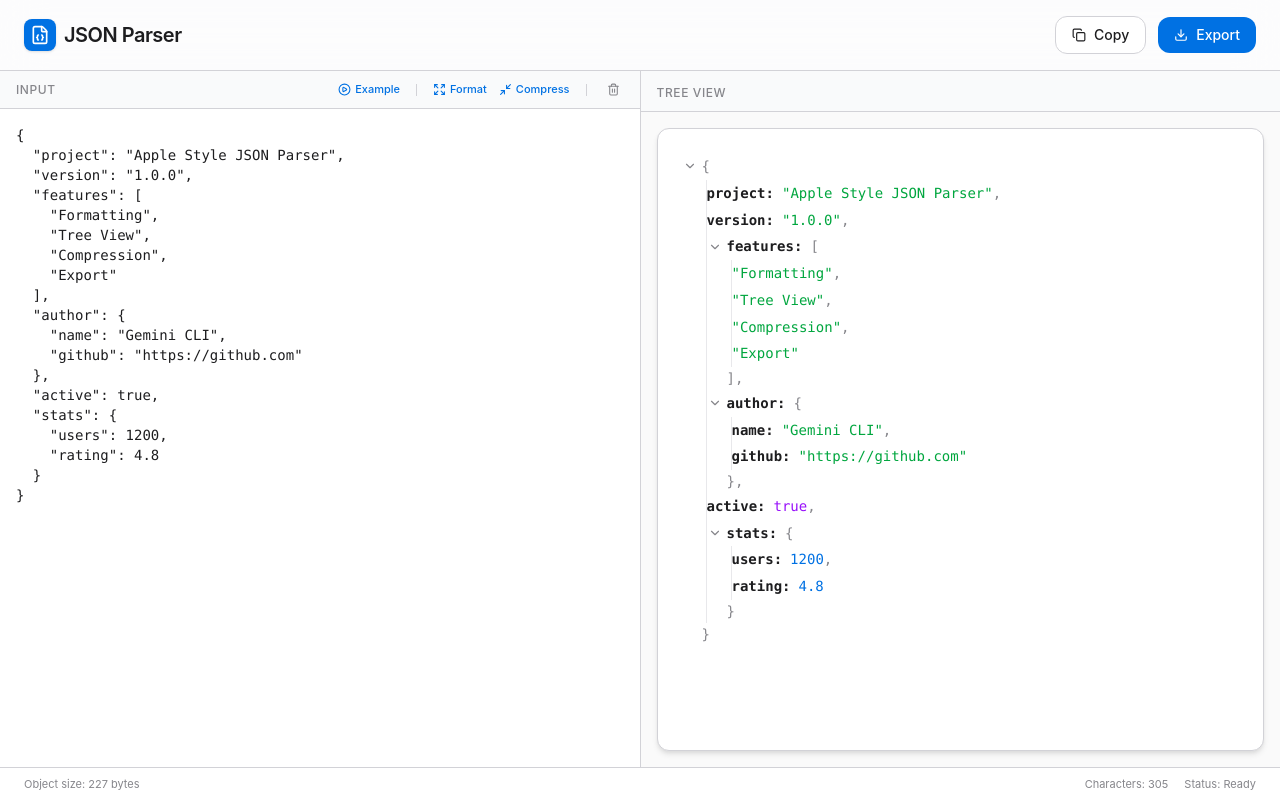
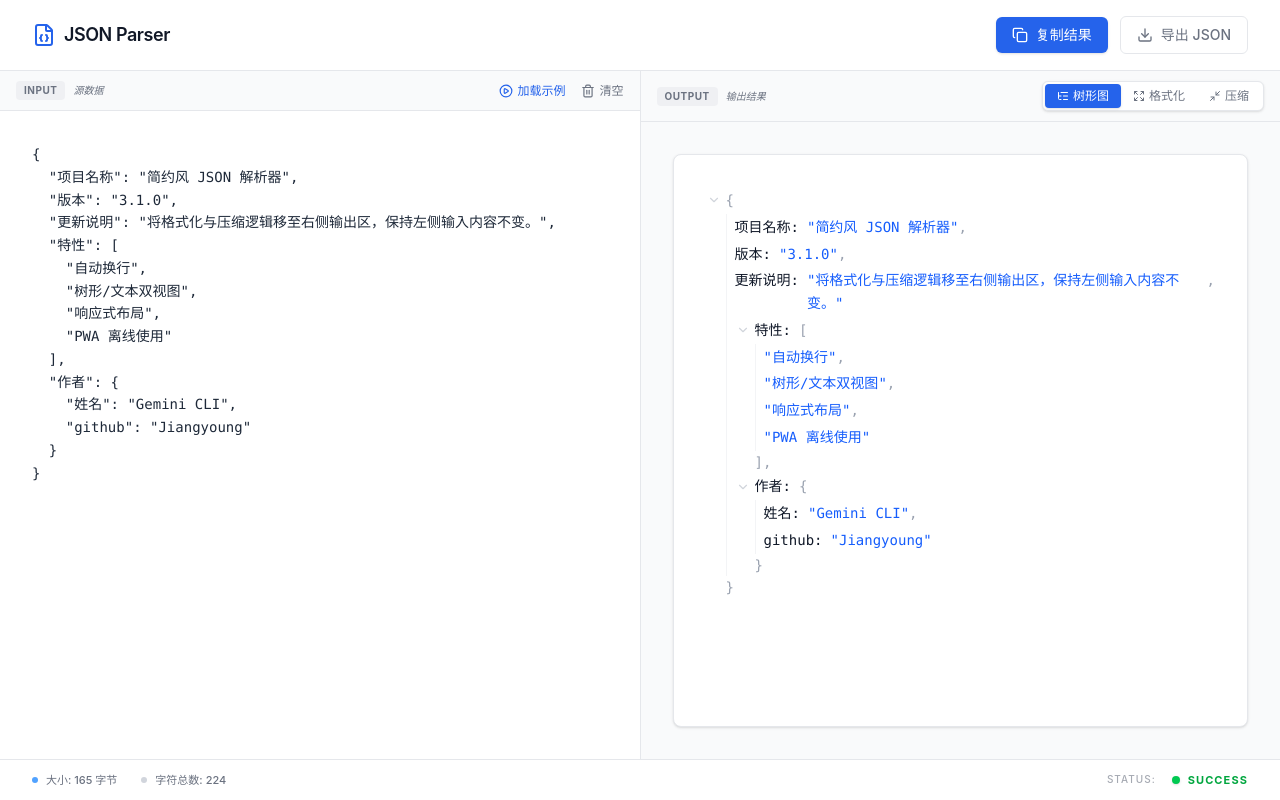
Before and after one commit to Jiangyoung/jsonparser, a React (Vite) app: page / in a window 1280 px wide. Built offline with nearby package versions, Linux system fonts and the light colour scheme.

Commit message:
feat: minimalist style, output view switcher, and dual-view logic

```diff
--- a/src/App.tsx
+++ b/src/App.tsx
@@ -1,24 +1,23 @@
 import { useState, useCallback, useMemo } from 'react';
-import { Copy, Download, Trash2, FileJson, Minimize2, Expand, Check, AlertCircle, PlayCircle } from 'lucide-react';
+import { Copy, Download, Trash2, FileJson, Minimize2, Expand, Check, AlertCircle, PlayCircle, ListTree } from 'lucide-react';
 import JsonTree from './components/JsonTree';
 
 const EXAMPLE_JSON = {
-  project: "Apple Style JSON Parser",
-  version: "1.0.0",
-  features: ["Formatting", "Tree View", "Compression", "Export"],
-  author: {
-    name: "Gemini CLI",
-    github: "https://github.com"
-  },
-  active: true,
-  stats: {
-    users: 1200,
-    rating: 4.8
+  项目名称: "简约风 JSON 解析器",
+  版本: "3.1.0",
+  更新说明: "将格式化与压缩逻辑移至右侧输出区，保持左侧输入内容不变。",
+  特性: ["自动换行", "树形/文本双视图", "响应式布局", "PWA 离线使用"],
+  作者: {
+    姓名: "Gemini CLI",
+    github: "Jiangyoung"
   }
 };
 
+type ViewMode = 'tree' | 'format' | 'minify';
+
 function App() {
   const [input, setInput] = useState(JSON.stringify(EXAMPLE_JSON, null, 2));
+  const [viewMode, setViewMode] = useState<ViewMode>('tree');
   const [error, setError] = useState<string | null>(null);
   const [copied, setCopied] = useState(false);
 
@@ -34,31 +33,27 @@ function App() {
     }
   }, [input]);
 
+  const outputContent = useMemo(() => {
+    if (!parsedData) return "";
+    if (viewMode === 'minify') return JSON.stringify(parsedData);
+    return JSON.stringify(parsedData, null, 2);
+  }, [parsedData, viewMode]);
+
   const handleCopy = useCallback(() => {
-    navigator.clipboard.writeText(input);
+    const textToCopy = viewMode === 'tree' ? JSON.stringify(parsedData, null, 2) : outputContent;
+    navigator.clipboard.writeText(textToCopy);
     setCopied(true);
     setTimeout(() => setCopied(false), 2000);
-  }, [input]);
-
-  const handleCompress = useCallback(() => {
-    if (parsedData) {
-      setInput(JSON.stringify(parsedData));
-    }
-  }, [parsedData]);
-
-  const handleFormat = useCallback(() => {
-    if (parsedData) {
-      setInput(JSON.stringify(parsedData, null, 2));
-    }
-  }, [parsedData]);
+  }, [outputContent, viewMode, parsedData]);
 
   const handleExample = useCallback(() => {
     setInput(JSON.stringify(EXAMPLE_JSON, null, 2));
+    setViewMode('tree');
   }, []);
 
   const handleExport = useCallback(() => {
     if (!parsedData) return;
-    const blob = new Blob([input], { type: 'application/json' });
+    const blob = new Blob([outputContent], { type: 'application/json' });
     const url = URL.createObjectURL(blob);
     const link = document.createElement('a');
     const timestamp = new Date().toISOString().replace(/[-:T]/g, '').split('.')[0];
@@ -68,105 +63,145 @@ function App() {
     link.click();
     document.body.removeChild(link);
     URL.revokeObjectURL(url);
-  }, [input, parsedData]);
+  }, [outputContent, parsedData]);
 
   const handleClear = useCallback(() => {
     setInput("");
   }, []);
 
   return (
-    <div className="min-h-screen flex flex-col">
-      {/* Header */}
-      <header className="glass sticky top-0 z-10 px-6 py-4 border-b border-apple-border flex items-center justify-between">
+    <div className="min-h-screen flex flex-col bg-min-bg text-min-text">
+      {/* 顶部导航 */}
+      <header className="min-header px-8 py-4 flex items-center justify-between">
         <div className="flex items-center gap-2">
-          <div className="bg-apple-blue p-1.5 rounded-lg shadow-sm">
-            <FileJson className="text-white" size={20} />
-          </div>
-          <h1 className="text-xl font-semibold tracking-tight">JSON Parser</h1>
+          <FileJson className="text-min-accent" size={24} />
+          <h1 className="text-lg font-semibold tracking-tight">JSON Parser</h1>
         </div>
         <div className="flex items-center gap-3">
-          <button onClick={handleCopy} className="apple-button-secondary text-sm flex items-center gap-2">
-            {copied ? <Check size={14} /> : <Copy size={14} />}
-            {copied ? 'Copied' : 'Copy'}
+          <button
+            onClick={handleCopy}
+            className={`min-button-primary flex items-center gap-2 transition-all ${copied ? 'bg-green-600' : 'bg-min-accent'}`}
+          >
+            {copied ? <Check size={16} /> : <Copy size={16} />}
+            {copied ? '已复制' : '复制结果'}
           </button>
-          <button onClick={handleExport} className="apple-button text-sm flex items-center gap-2">
-            <Download size={14} />
-            Export
+          <button onClick={handleExport} className="min-button-secondary flex items-center gap-2">
+            <Download size={16} />
+            导出 JSON
           </button>
         </div>
       </header>
 
-      {/* Main content */}
+      {/* 主体内容 */}
       <main className="flex-1 flex flex-col md:flex-row overflow-hidden">
-        {/* Input area */}
-        <section className="flex-1 flex flex-col border-r border-apple-border">
-          <div className="bg-gray-50 px-4 py-2 border-b border-apple-border flex items-center justify-between">
-            <span className="text-xs font-medium text-apple-secondary uppercase tracking-wider">Input</span>
-            <div className="flex items-center gap-3">
-              <button onClick={handleExample} className="flex items-center gap-1 text-[11px] font-medium text-apple-blue hover:opacity-80 transition-opacity">
-                <PlayCircle size={13} />
-                Example
+        {/* 左侧：输入区 */}
+        <section className="flex-1 flex flex-col border-r border-min-border">
+          <div className="min-panel-header">
+            <div className="flex items-center gap-2">
+              <span className="min-tag">Input</span>
+              <span className="text-[10px] text-min-secondary font-mono italic">源数据</span>
+            </div>
+            <div className="flex items-center gap-4">
+              <button onClick={handleExample} className="text-xs font-medium text-min-accent hover:opacity-70 flex items-center gap-1 transition-opacity">
+                <PlayCircle size={14} />
+                加载示例
               </button>
-              <div className="w-px h-3 bg-apple-border mx-1" />
-              <button onClick={handleFormat} className="flex items-center gap-1 text-[11px] font-medium text-apple-blue hover:opacity-80 transition-opacity">
-                <Expand size={13} />
-                Format
-              </button>
-              <button onClick={handleCompress} className="flex items-center gap-1 text-[11px] font-medium text-apple-blue hover:opacity-80 transition-opacity">
-                <Minimize2 size={13} />
-                Compress
-              </button>
-              <div className="w-px h-3 bg-apple-border mx-1" />
-              <button onClick={handleClear} className="p-1 hover:bg-gray-200 rounded transition-colors text-apple-secondary" title="Clear">
-                <Trash2 size={13} />
+              <button onClick={handleClear} className="text-xs font-medium text-min-secondary hover:text-red-500 flex items-center gap-1 transition-colors">
+                <Trash2 size={14} />
+                清空
               </button>
             </div>
           </div>
           <textarea
             value={input}
             onChange={(e) => setInput(e.target.value)}
-            className="flex-1 w-full p-4 font-mono text-sm resize-none focus:outline-none bg-white"
-            placeholder="Paste your JSON here..."
+            className="flex-1 w-full p-8 font-mono text-sm resize-none focus:outline-none bg-white text-gray-800 leading-relaxed border-none"
+            placeholder="在此粘贴 JSON 源码..."
             spellCheck={false}
           />
         </section>
 
-        {/* Output area */}
-        <section className="flex-1 flex flex-col bg-[#fafafa]">
-          <div className="bg-gray-50 px-4 py-2 border-b border-apple-border">
-            <span className="text-xs font-medium text-apple-secondary uppercase tracking-wider">Tree View</span>
+        {/* 右侧：输出/预览区 */}
+        <section className="flex-1 flex flex-col bg-min-sub">
+          <div className="min-panel-header">
+            <div className="flex items-center gap-2">
+              <span className="min-tag">Output</span>
+              <span className="text-[10px] text-min-secondary font-mono italic">输出结果</span>
+            </div>
+            <div className="flex bg-white rounded-md border border-min-border p-0.5 shadow-sm">
+              <button
+                onClick={() => setViewMode('tree')}
+                className={`px-3 py-1 rounded-sm text-xs font-medium transition-all flex items-center gap-1 ${viewMode === 'tree' ? 'bg-min-accent text-white shadow-sm' : 'text-min-secondary hover:text-min-text'}`}
+              >
+                <ListTree size={12} />
+                树形图
+              </button>
+              <button
+                onClick={() => setViewMode('format')}
+                className={`px-3 py-1 rounded-sm text-xs font-medium transition-all flex items-center gap-1 ${viewMode === 'format' ? 'bg-min-accent text-white shadow-sm' : 'text-min-secondary hover:text-min-text'}`}
+              >
+                <Expand size={12} />
+                格式化
+              </button>
+              <button
+                onClick={() => setViewMode('minify')}
+                className={`px-3 py-1 rounded-sm text-xs font-medium transition-all flex items-center gap-1 ${viewMode === 'minify' ? 'bg-min-accent text-white shadow-sm' : 'text-min-secondary hover:text-min-text'}`}
+              >
+                <Minimize2 size={12} />
+                压缩
+              </button>
+            </div>
           </div>
-          <div className="flex-1 p-4 overflow-auto">
+
+          <div className="flex-1 p-8 overflow-auto">
             {error ? (
-              <div className="apple-card bg-red-50 border-red-100 p-4 flex gap-3 text-red-600">
-                <AlertCircle size={18} className="shrink-0" />
+              <div className="bg-red-50 border border-red-100 rounded-lg p-6 flex gap-4 text-red-600">
+                <AlertCircle size={20} className="shrink-0" />
                 <div>
-                  <h3 className="font-semibold text-sm">Invalid JSON</h3>
-                  <p className="text-xs mt-1 leading-relaxed">{error}</p>
+                  <h3 className="font-semibold text-sm underline decoration-2">解析错误 (Syntax Error)</h3>
+                  <p className="text-xs mt-3 leading-relaxed opacity-90 break-all font-mono bg-white/50 p-3 rounded border border-red-200">{error}</p>
                 </div>
               </div>
             ) : parsedData ? (
-              <div className="bg-white apple-card p-6 min-h-full">
-                <JsonTree data={parsedData} />
+              <div className="bg-white rounded-lg border border-min-border p-8 min-h-full shadow-sm">
+                {viewMode === 'tree' ? (
+                  <JsonTree data={parsedData} />
+                ) : (
+                  <pre className="font-mono text-sm text-gray-800 break-all whitespace-pre-wrap leading-relaxed animate-in fade-in duration-300">
+                    {outputContent}
+                  </pre>
+                )}
               </div>
             ) : (
-              <div className="h-full flex flex-col items-center justify-center text-apple-secondary opacity-50">
-                <FileJson size={48} strokeWidth={1} />
-                <p className="mt-2 text-sm">No valid JSON data</p>
+              <div className="h-full flex flex-col items-center justify-center text-min-secondary/30">
+                <FileJson size={48} strokeWidth={1} className="opacity-20" />
+                <p className="mt-4 text-sm font-medium tracking-widest uppercase opacity-40">Ready to Analyze</p>
               </div>
             )}
           </div>
         </section>
       </main>
 
-      {/* Footer / Status bar */}
-      <footer className="px-6 py-2 bg-white border-t border-apple-border flex items-center justify-between text-[11px] text-apple-secondary">
-        <div>
-          {parsedData ? `Object size: ${JSON.stringify(parsedData).length} bytes` : 'Waiting for input'}
+      {/* 底部状态栏 */}
+      <footer className="px-8 py-3 bg-white border-t border-min-border flex items-center justify-between text-[11px] text-min-secondary font-medium">
+        <div className="flex items-center gap-6">
+          <span className="flex items-center gap-2">
+            <div className="w-1.5 h-1.5 rounded-full bg-blue-400" />
+            大小: {parsedData ? `${JSON.stringify(parsedData).length} 字节` : '---'}
+          </span>
+          <span className="flex items-center gap-2">
+            <div className="w-1.5 h-1.5 rounded-full bg-gray-300" />
+            字符总数: {input.length}
+          </span>
         </div>
         <div className="flex items-center gap-4">
-          <span>Characters: {input.length}</span>
-          <span>Status: {error ? 'Error' : 'Ready'}</span>
+          <span className="text-[10px] tracking-widest uppercase opacity-60">Status:</span>
+          <div className="flex items-center gap-2">
+            <div className={`w-2 h-2 rounded-full shadow-sm ${error ? 'bg-red-500 animate-pulse' : 'bg-green-500'}`} />
+            <span className={`uppercase tracking-widest font-bold ${error ? 'text-red-500' : 'text-green-600'}`}>
+              {error ? 'Invalid' : 'Success'}
+            </span>
+          </div>
         </div>
       </footer>
     </div>
--- a/src/components/JsonTree.tsx
+++ b/src/components/JsonTree.tsx
@@ -18,9 +18,9 @@ const JsonTree: React.FC<JsonTreeProps> = ({ data, label, isLast = true, depth =
   const toggle = () => setIsOpen(!isOpen);
 
   const renderValue = (val: any) => {
-    if (typeof val === 'string') return <span className="text-green-600">"{val}"</span>;
-    if (typeof val === 'number') return <span className="text-apple-blue">{val}</span>;
-    if (typeof val === 'boolean') return <span className="text-purple-600">{val.toString()}</span>;
+    if (typeof val === 'string') return <span className="text-blue-600 break-all whitespace-pre-wrap">"{val}"</span>;
+    if (typeof val === 'number') return <span className="text-orange-600 font-medium">{val}</span>;
+    if (typeof val === 'boolean') return <span className="text-purple-600 font-medium">{val.toString()}</span>;
     if (val === null) return <span className="text-gray-400">null</span>;
     return null;
   };
@@ -28,9 +28,9 @@ const JsonTree: React.FC<JsonTreeProps> = ({ data, label, isLast = true, depth =
   if (!isObject) {
     return (
       <div className="flex items-start py-0.5 font-mono text-sm leading-relaxed">
-        {label && <span className="text-apple-text font-semibold mr-2">{label}:</span>}
+        {label && <span className="text-gray-900 font-medium mr-2 shrink-0">{label}:</span>}
         {renderValue(data)}
-        {!isLast && <span className="text-apple-secondary">,</span>}
+        {!isLast && <span className="text-gray-400">,</span>}
       </div>
     );
   }
@@ -40,22 +40,22 @@ const JsonTree: React.FC<JsonTreeProps> = ({ data, label, isLast = true, depth =
 
   return (
     <div className="font-mono text-sm leading-relaxed">
-      <div className="flex items-center cursor-pointer hover:bg-black/5 rounded px-1 -ml-1 py-0.5" onClick={toggle}>
-        <span className="w-4 h-4 flex items-center justify-center mr-1 text-apple-secondary">
+      <div className="flex items-center cursor-pointer hover:bg-black/5 rounded px-1 -ml-1 py-0.5 group" onClick={toggle}>
+        <span className="w-4 h-4 flex items-center justify-center mr-1 text-gray-300 group-hover:text-gray-600">
           {!isEmpty && (isOpen ? <ChevronDown size={14} /> : <ChevronRight size={14} />)}
         </span>
-        {label && <span className="text-apple-text font-semibold mr-2">{label}:</span>}
-        <span className="text-apple-secondary">{bracketOpen}</span>
+        {label && <span className="text-gray-900 font-medium mr-2">{label}:</span>}
+        <span className="text-gray-400">{bracketOpen}</span>
         {!isOpen && !isEmpty && (
-          <span className="mx-1 px-1 bg-gray-200 rounded text-xs text-gray-500">
+          <span className="mx-1 px-1 bg-gray-100 rounded text-[10px] text-gray-500">
             {isArray ? `${data.length} items` : `${Object.keys(data).length} keys`}
           </span>
         )}
-        {!isOpen && <span className="text-apple-secondary">{bracketClose}{!isLast && ','}</span>}
+        {!isOpen && <span className="text-gray-400">{bracketClose}{!isLast && ','}</span>}
       </div>
 
       {isOpen && !isEmpty && (
-        <div className="ml-6 border-l border-apple-border/50">
+        <div className="ml-5 border-l border-gray-100 pl-2">
           {isArray
             ? data.map((item: any, idx: number) => (
                 <JsonTree key={idx} data={item} isLast={idx === data.length - 1} depth={depth + 1} />
@@ -75,7 +75,7 @@ const JsonTree: React.FC<JsonTreeProps> = ({ data, label, isLast = true, depth =
       {isOpen && (
         <div className="flex items-center">
           <span className="w-4 h-4 mr-1" />
-          <span className="text-apple-secondary">{bracketClose}{!isLast && ','}</span>
+          <span className="text-gray-400">{bracketClose}{!isLast && ','}</span>
         </div>
       )}
     </div>
--- a/src/index.css
+++ b/src/index.css
@@ -1,56 +1,49 @@
 @import "tailwindcss";
 
 @theme {
-  --color-apple-bg: #f5f5f7;
-  --color-apple-card: #ffffff;
-  --color-apple-text: #1d1d1f;
-  --color-apple-secondary: #86868b;
-  --color-apple-blue: #0071e3;
-  --color-apple-border: #d2d2d7;
+  --color-min-bg: #ffffff;
+  --color-min-sub: #f9fafb;
+  --color-min-text: #111827;
+  --color-min-secondary: #6b7280;
+  --color-min-accent: #2563eb;
+  --color-min-border: #e5e7eb;
 
-  --radius-apple: 12px;
-
-  --shadow-apple: 0 4px 6px -1px rgba(0, 0, 0, 0.1), 0 2px 4px -1px rgba(0, 0, 0, 0.06);
+  --radius-min: 6px;
 }
 
 @layer base {
   body {
-    @apply bg-apple-bg text-apple-text antialiased;
-    font-family: -apple-system, BlinkMacSystemFont, "Segoe UI", Roboto, Helvetica, Arial, sans-serif, "Apple Color Emoji", "Segoe UI Emoji", "Segoe UI Symbol";
+    @apply bg-min-bg text-min-text antialiased;
+    font-family: 'Inter', -apple-system, system-ui, sans-serif;
   }
 }
 
-.glass {
-  background: rgba(255, 255, 255, 0.72);
-  backdrop-filter: blur(20px);
-  -webkit-backdrop-filter: blur(20px);
+.min-header {
+  @apply bg-white/80 backdrop-blur-md border-b border-min-border sticky top-0 z-20;
 }
 
-.apple-button {
-  @apply px-4 py-2 rounded-apple font-medium transition-all duration-200;
-  @apply bg-apple-blue text-white active:scale-95;
+.min-button-primary {
+  @apply px-4 py-2 rounded-min font-medium text-sm transition-all duration-200;
+  @apply bg-min-accent text-white hover:bg-min-accent/90 active:scale-[0.98] shadow-sm;
 }
 
-.apple-button:hover {
-  opacity: 0.9;
+.min-button-secondary {
+  @apply px-4 py-2 rounded-min font-medium text-sm transition-all duration-200;
+  @apply bg-white border border-min-border text-min-secondary hover:text-min-text hover:border-min-secondary/50 active:scale-[0.98];
 }
 
-.apple-button-secondary {
-  @apply px-4 py-2 rounded-apple font-medium transition-all duration-200;
-  @apply bg-white border border-apple-border text-apple-text active:scale-95;
+.min-panel-header {
+  @apply px-4 py-2.5 bg-min-sub border-b border-min-border flex items-center justify-between;
 }
 
-.apple-button-secondary:hover {
-  @apply bg-gray-50;
+.min-tag {
+  @apply px-2 py-0.5 rounded text-[10px] font-bold uppercase tracking-wider bg-min-border/50 text-min-secondary;
 }
 
-.apple-card {
-  @apply bg-apple-card rounded-apple border border-apple-border shadow-apple overflow-hidden;
-}
-
+/* 滚动条 */
 ::-webkit-scrollbar {
-  width: 8px;
-  height: 8px;
+  width: 5px;
+  height: 5px;
 }
 
 ::-webkit-scrollbar-track {
@@ -58,10 +51,10 @@
 }
 
 ::-webkit-scrollbar-thumb {
-  background: #d2d2d7;
-  border-radius: 4px;
+  background: #e5e7eb;
+  border-radius: 10px;
 }
 
 ::-webkit-scrollbar-thumb:hover {
-  background: #86868b;
+  background: #d1d5db;
 }
```
Also changed, not shown: 1 other file (tests, documents, lock files or other folders).
